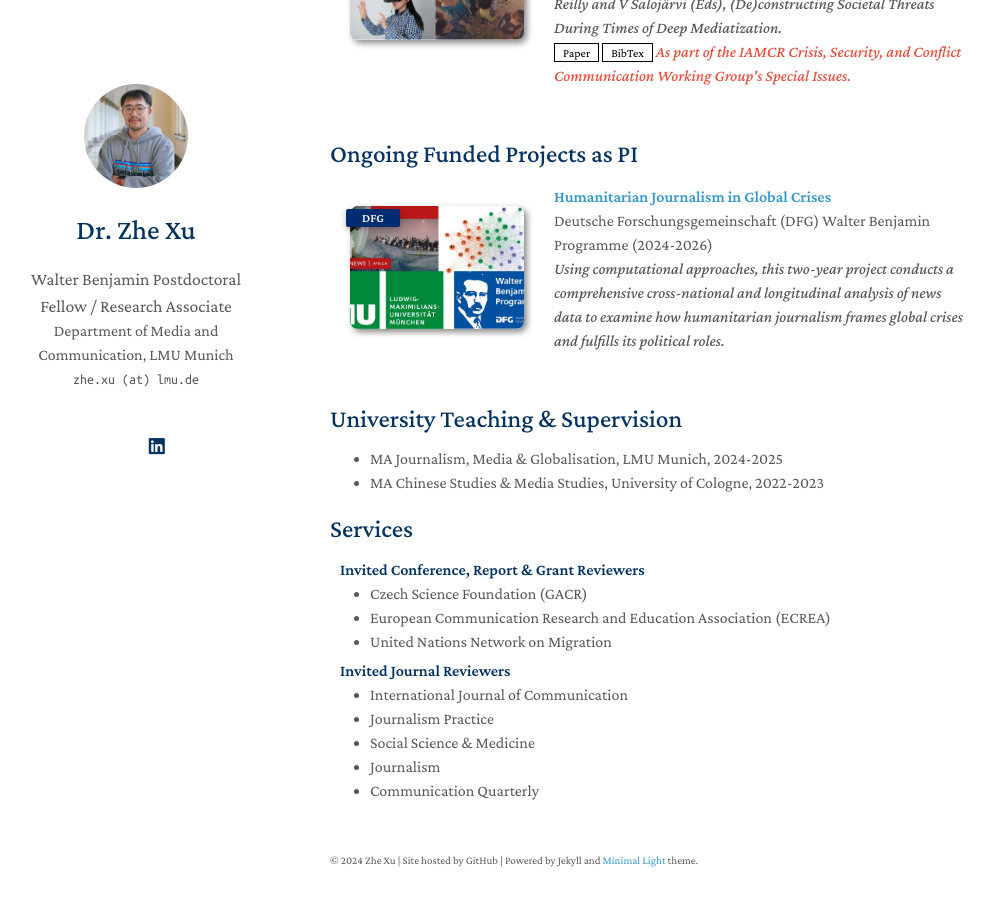
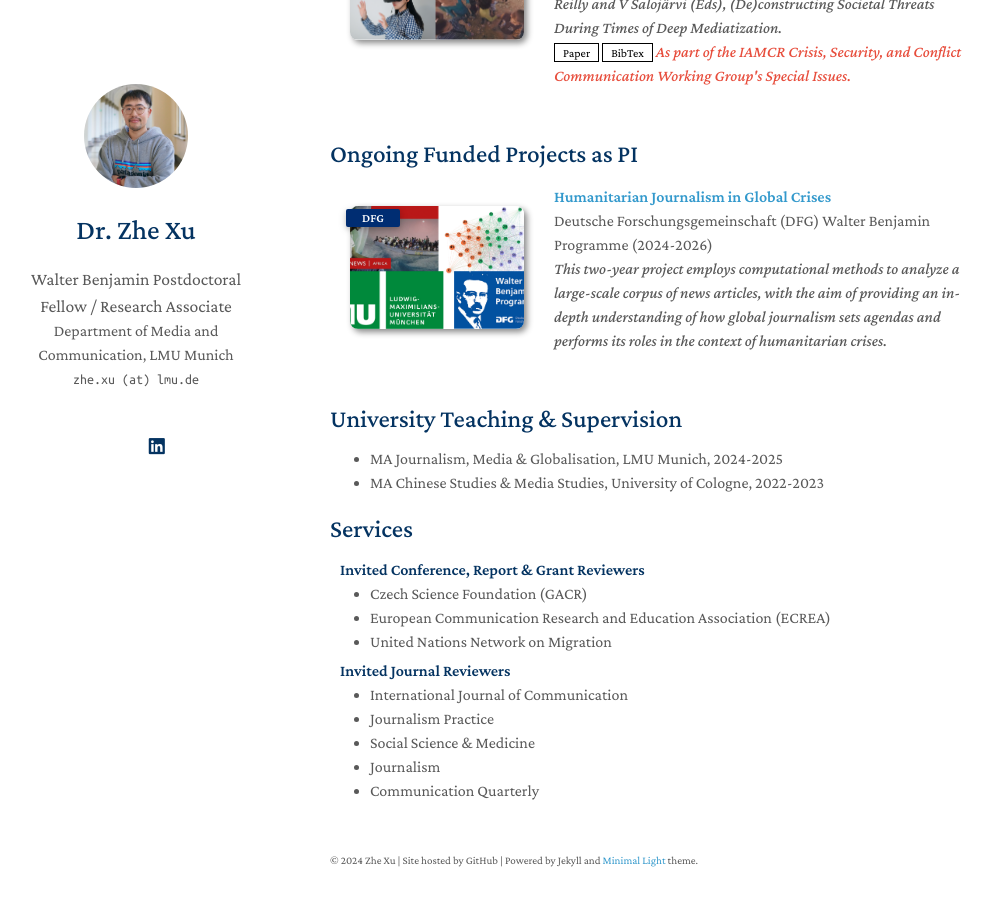
Before and after one commit to zhexuphd/home, a Jekyll site: the page built from index.md, in a window 1280 px wide and 900 px high, scrolled down 1272 px. Shown: the whole window, without its empty margins (140-1134 px from the left). Built offline with Jekyll 4.4.1, drawn with Linux system fonts in a browser that asks for light colours; a style sheet for code colours, icons or effects is not loaded; our own code applies the rules of GitHub Pages for plain Markdown files.

Commit message:
Update dfg.yml

```diff
--- a/_data/dfg.yml
+++ b/_data/dfg.yml
@@ -3,5 +3,5 @@
   - title: "Humanitarian Journalism in Global Crises"
     authors: Deutsche Forschungsgemeinschaft (DFG) Walter Benjamin Programme (2024-2026)
     conference_short: DFG
-    conference: Using computational approaches, this two-year project conducts a comprehensive cross-national and longitudinal analysis of news data to examine how humanitarian journalism frames global crises and fulfills its political roles.
+    conference: This two-year project employs computational methods to analyze a large-scale corpus of news articles, with the aim of providing an in-depth understanding of how global journalism sets agendas and performs its roles in the context of humanitarian crises.
     image: ./assets/img/project.jpg
```
